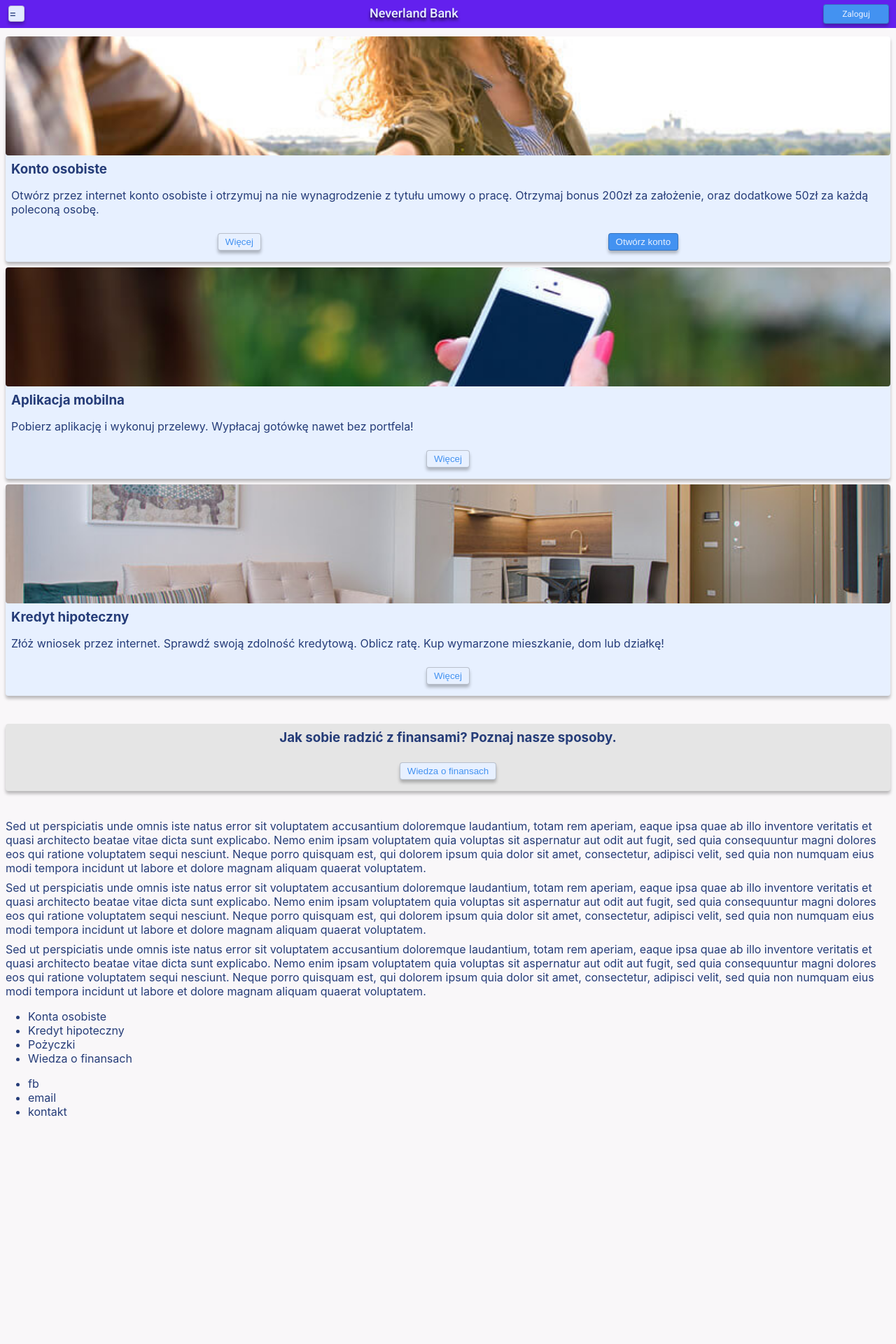
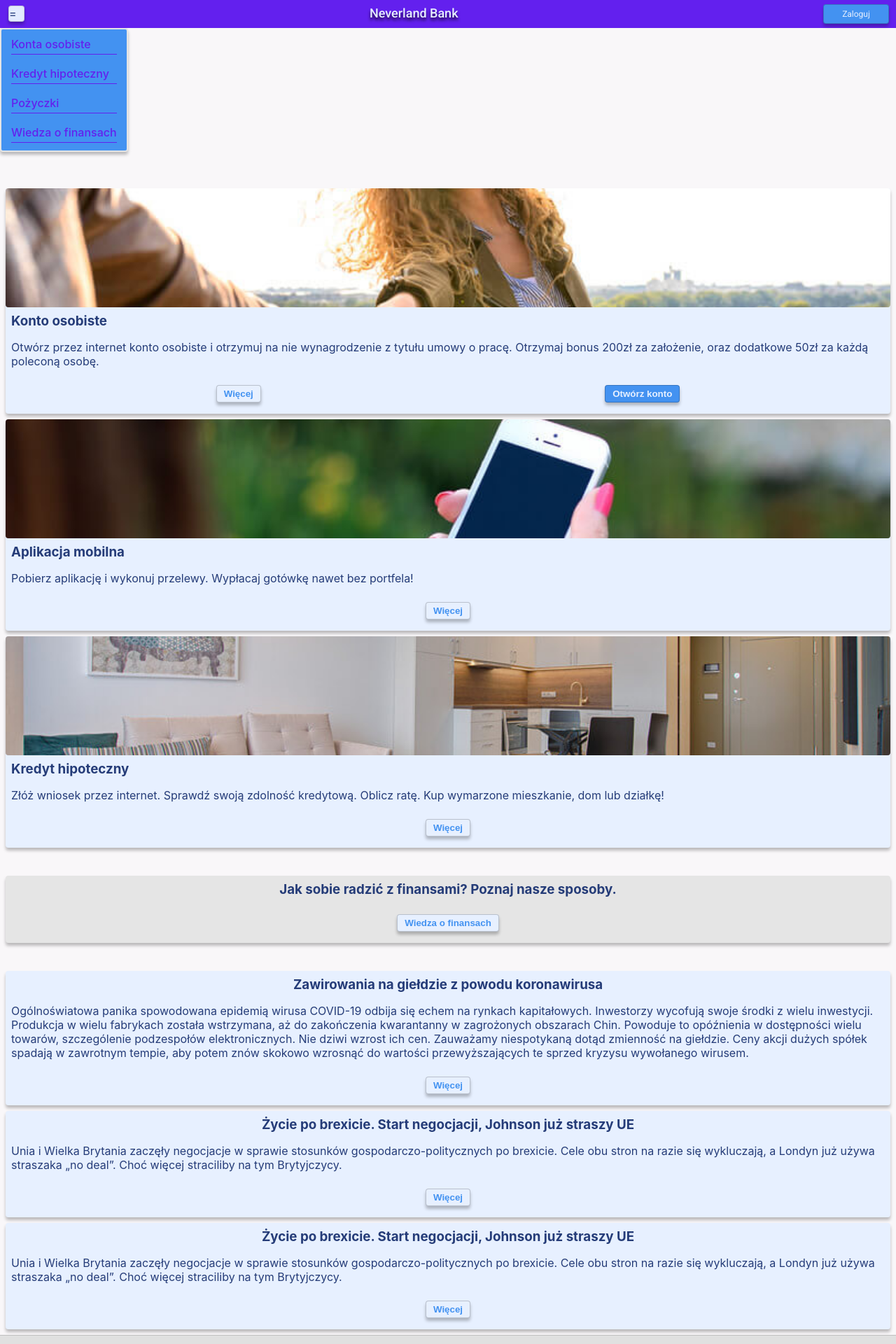
Before and after one commit to mrozrafal/banking-application, a React (Create React App) app: page / in a window 1280 px wide. Shown: the top 1920 px of the page at 70% size. Before the commit the page ends 1614 px from the top, so only its background shows below. Built offline with nearby package versions, Linux system fonts and the light colour scheme.

Commit message:
feat: navigation style

```diff
--- a/src/App.js
+++ b/src/App.js
@@ -14,16 +14,16 @@ function App() {
           <button className="button-login">Zaloguj</button>
         </div>
 
-        <nav className="navigation">
+        <nav className="navigation navigation__invisible">
           <ul className="navigation__list">
-            <li className="navigation__list navigation__list--element">Konta osobiste</li>
-            <li className="navigation__list navigation__list--element">Kredyt hipoteczny</li>
-            <li className="navigation__list navigation__list--element">Pożyczki</li>
-            <li className="navigation__list navigation__list--element">Wiedza o finansach</li>
+            <li className="navigation__list--element">Konta osobiste</li>
+            <li className="navigation__list--element">Kredyt hipoteczny</li>
+            <li className="navigation__list--element">Pożyczki</li>
+            <li className="navigation__list--element">Wiedza o finansach</li>
           </ul>
 
         </nav>
-        <br/>
+        <br />
       </header>
 
 
@@ -83,15 +83,41 @@ function App() {
 
 
       <section className="news">
-        <p>
-          Sed ut perspiciatis unde omnis iste natus error sit voluptatem accusantium doloremque laudantium, totam rem aperiam, eaque ipsa quae ab illo inventore veritatis et quasi architecto beatae vitae dicta sunt explicabo. Nemo enim ipsam voluptatem quia voluptas sit aspernatur aut odit aut fugit, sed quia consequuntur magni dolores eos qui ratione voluptatem sequi nesciunt. Neque porro quisquam est, qui dolorem ipsum quia dolor sit amet, consectetur, adipisci velit, sed quia non numquam eius modi tempora incidunt ut labore et dolore magnam aliquam quaerat voluptatem.
+        <article className="news__container">
+          <h3 className="news__header">Zawirowania na giełdzie z powodu koronawirusa</h3>
+          <p className="news__item">
+            Ogólnoświatowa panika spowodowana epidemią wirusa COVID-19 odbija się echem
+             na rynkach kapitałowych. Inwestorzy wycofują swoje środki z wielu inwestycji.
+             Produkcja w wielu fabrykach została wstrzymana, aż do zakończenia kwarantanny
+             w zagrożonych obszarach Chin. Powoduje to opóźnienia w dostępności wielu towarów,
+            szczególenie podzespołów elektronicznych. Nie dziwi wzrost ich cen. Zauważamy niespotykaną
+            dotąd zmienność na giełdzie. Ceny akcji dużych spółek spadają w zawrotnym tempie, aby potem znów
+            skokowo wzrosnąć do wartości przewyższających te sprzed kryzysu wywołanego wirusem.
             </p>
-        <p>
-          Sed ut perspiciatis unde omnis iste natus error sit voluptatem accusantium doloremque laudantium, totam rem aperiam, eaque ipsa quae ab illo inventore veritatis et quasi architecto beatae vitae dicta sunt explicabo. Nemo enim ipsam voluptatem quia voluptas sit aspernatur aut odit aut fugit, sed quia consequuntur magni dolores eos qui ratione voluptatem sequi nesciunt. Neque porro quisquam est, qui dolorem ipsum quia dolor sit amet, consectetur, adipisci velit, sed quia non numquam eius modi tempora incidunt ut labore et dolore magnam aliquam quaerat voluptatem.
+          <button className="button-knowledge">Więcej</button>
+        </article>
+
+        <article className="news__container">
+          <h3 className="news__header">Życie po brexicie. Start negocjacji, Johnson już straszy UE</h3>
+          <p className="news__item">
+            Unia i Wielka Brytania zaczęły negocjacje w sprawie stosunków gospodarczo-politycznych po
+            brexicie. Cele obu stron na razie się wykluczają, a Londyn już używa straszaka „no deal”.
+            Choć więcej straciliby na tym Brytyjczycy.
            </p>
-        <p>
-          Sed ut perspiciatis unde omnis iste natus error sit voluptatem accusantium doloremque laudantium, totam rem aperiam, eaque ipsa quae ab illo inventore veritatis et quasi architecto beatae vitae dicta sunt explicabo. Nemo enim ipsam voluptatem quia voluptas sit aspernatur aut odit aut fugit, sed quia consequuntur magni dolores eos qui ratione voluptatem sequi nesciunt. Neque porro quisquam est, qui dolorem ipsum quia dolor sit amet, consectetur, adipisci velit, sed quia non numquam eius modi tempora incidunt ut labore et dolore magnam aliquam quaerat voluptatem.
+          <button className="button-knowledge">Więcej</button>
+        </article>
+
+        <article className="news__container">
+          <h3 className="news__header">Życie po brexicie. Start negocjacji, Johnson już straszy UE</h3>
+          <p className="news__item">
+            Unia i Wielka Brytania zaczęły negocjacje w sprawie stosunków gospodarczo-politycznych po
+            brexicie. Cele obu stron na razie się wykluczają, a Londyn już używa straszaka „no deal”.
+            Choć więcej straciliby na tym Brytyjczycy.
            </p>
+          <button className="button-knowledge">Więcej</button>
+        </article>
+
+
       </section>
       <nav className="footer">
         <section className="footer__navigation">
--- a/src/App.scss
+++ b/src/App.scss
@@ -20,7 +20,7 @@ p {
   margin: 8px 32px 8px 0;
   width: 127px;
   height: 21px;
-  font-family: Roboto;
+  font-family: "Roboto", sans-serif;
   font-style: normal;
   font-weight: 500;
   font-size: 18px;
@@ -36,7 +36,7 @@ p {
   border: 1px solid rgba(0, 0, 0, 0.2);
   box-shadow: 0px 4px 4px rgba(0, 0, 0, 0.25);
   border-radius: 4px;
-  font-family: Roboto;
+  font-family: "Roboto", sans-serif;
   font-style: normal;
   font-weight: normal;
   font-size: 12px;
@@ -56,8 +56,39 @@ p {
 }
 
 .navigation {
-  display: none;
-  ////////////////////////////!!!!!!!!!!!/////////@extend
+  display: flex;
+  justify-content: flex-start;
+  align-items: flex-start;
+  padding: 0;
+  margin:40px 0 0 0;
+  position: relative;
+  &__invisiblea {
+    display:none;
+  }
+
+  &__list{
+    padding:2px 0 2px 0;
+    margin:0;
+    border: 2px solid #E5E5E5;
+    background: #4392F1;
+    border-radius:4px;
+    box-shadow: 0px 4px 4px rgba(0, 0, 0, 0.25);
+    &--element {
+      padding:8px 12px;
+      margin: 1px 2px;
+      color:#6320EE;
+      font-weight: 500;
+      &::after {
+        display:block;
+        content:"";
+        border-bottom: 1px solid #6320EE;
+       padding-top: 4px;
+        width:100%;
+      }
+
+    }
+  }
+
 }
 .header{
   margin-bottom: 32px;
@@ -116,11 +147,11 @@ p {
   &__account,
   &__app,
   &__mortgage {
+
     &--picture {
       display: block;
       min-width: fit-content;
       min-height: 170px;
-
       background-size: cover;
       background-repeat: no-repeat;
       background-position: 50% 50%;
@@ -148,10 +179,38 @@ p {
   margin: 40px 8px;
   align-items: center;
 }
+.news {
+  &__container {
+    margin: 8px;
+    background: #e7f0ff;
+    box-shadow: 0px 4px 4px rgba(0, 0, 0, 0.25);
+    border-radius: 4px;
+    display: flex;
+    flex-direction: column;
+    align-items: center;
+  }
+}
+.footer {
+  background: #e0e0e0;
+  display:flex;
+ justify-content: space-between;
+ border-top:1px solid #BFBFBF;
+ color: #4392f1;
+  text-shadow: 2px 2px 2px rgba(49, 49, 49, 0.3);
 
+}
+.social__list{
+  margin-bottom:0;
+  padding-right: 40px
+}
+ul {
+  list-style: none;
+}
+button {
+  font-weight: 700;
+}
 html {
   font-size: 16px;
-  font-family: "Roboto", sans-serif;
   color: #253c78;
   background: #f9f7f9;
 }
```
Lines whose indentation alone changed are shown as unchanged.
